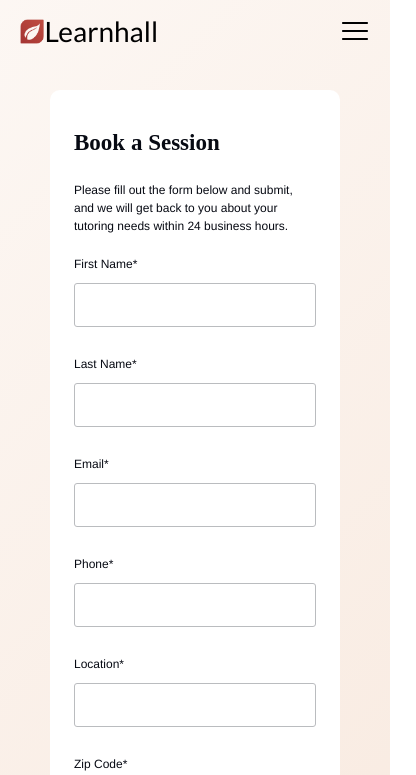
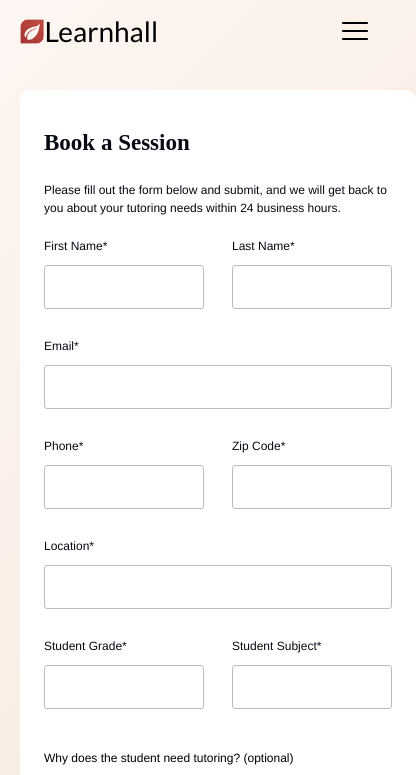
Before and after one commit to jsthonk/learnhall, a React (Vite) app: page /booksession in a window 390 px wide. Shown: the top 775 px of the page, 416 px wide, since content can reach past the window. Built offline with nearby package versions, Linux system fonts and the light colour scheme.

Commit message:
fixed the mobile view responsiveness

```diff
--- a/src/components/Registration/SessionForm.css
+++ b/src/components/Registration/SessionForm.css
@@ -156,6 +156,7 @@
   background: rgba(31, 49, 88, 0.08);
   border-radius: 5px;
   display: flex;
+  flex-wrap: wrap;
   justify-content: center;
   align-items: center;
   gap: 10px;
@@ -276,6 +277,37 @@ footer {
   }
 }
 
+@media only screen and (max-width: 1200px) {
+  .book-a-session-container {
+    gap: 30px;
+  }
+
+  .book-session-contact {
+    display: flex;
+    flex-direction: column;
+    padding: 26px 20px;
+    background: #ffffff;
+    border: 0.5px solid #c6c8cc;
+    border-radius: 10px;
+    width: 355px;
+    height: -moz-fit-content;
+    height: fit-content;
+  }
+
+  .book-session-contact a {
+    flex-direction: column;
+    gap: 3px;
+  }
+}
+
+@media only screen and (max-width: 1022px) {
+  .book-a-session-container {
+    gap: 30px;
+    padding-left: 50px;
+    padding-right: 50px;
+  }
+}
+
 /**********************
   ******* Tablet ********
   **********************/
@@ -371,8 +403,15 @@ footer {
   }
 
   .book-a-session-inputs {
-    grid-template-columns: 1fr;
-    /* gap: 28px; */
+    grid-template-columns: 1fr 1fr;
+  }
+
+  .email-input {
+    grid-column: span 2;
+  }
+
+  .location-input {
+    grid-column: span 2;
   }
 
   .thank-you-card {
@@ -408,15 +447,21 @@ footer {
   }
 }
 
-@media only screen and (max-width: 400px) {
+@media only screen and (max-width: 500px) {
   .book-a-session {
     margin-top: 0;
   }
 
-  .book-a-session-container {
+  /* .book-a-session-container {
     display: inline-block;
     gap: 0;
     width: 100%;
+  } */
+
+  .book-a-session-container {
+    /* margin-top: 20px; */
+    padding-left: 20px;
+    padding-right: 20px;
   }
 
   .book-a-session-form {
--- a/src/components/Registration/SessionForm.jsx
+++ b/src/components/Registration/SessionForm.jsx
@@ -14,31 +14,31 @@ const SessionForm = () => {
             you about your tutoring needs within 24 business hours.
           </p>
           <div class="book-a-session-inputs">
-            <div>
+            <div className="firstname-input">
               <label for="first-name">First Name*</label>
               <input type="text" name="first-name" id="first-name" required />
             </div>
-            <div>
+            <div className="lastname-input">
               <label for="last-name">Last Name*</label>
               <input type="text" name="last-name" id="last-name" required />
             </div>
-            <div>
+            <div className="email-input">
               <label for="email">Email* </label>
               <input type="email" name="email" id="email" required />
             </div>
-            <div>
+            <div className="phone-input">
               <label for="phone">Phone*</label>
               <input type="tel" name="phone" id="phone" required />
             </div>
-            <div>
+            <div className="zipcode-input">
+              <label for="zip-code">Zip Code*</label>
+              <input type="text" name="zip-code" id="zip-code" required />
+            </div>
+            <div className="location-input">
               <label for="location">Location*</label>
               <input type="text" name="location" id="location" required />
             </div>
-            <div>
-              <label for="zip-code">Zip Code*</label>
-              <input type="text" name="zip-code" id="zip-code" required />
-            </div>
-            <div>
+            <div className="studentgrade-input">
               <label for="student-grade">Student Grade*</label>
               <input
                 type="text"
@@ -47,7 +47,7 @@ const SessionForm = () => {
                 required
               />
             </div>
-            <div>
+            <div className="studentsubject-input">
               <label for="student-subject">Student Subject*</label>
               <input
                 type="text"
```
